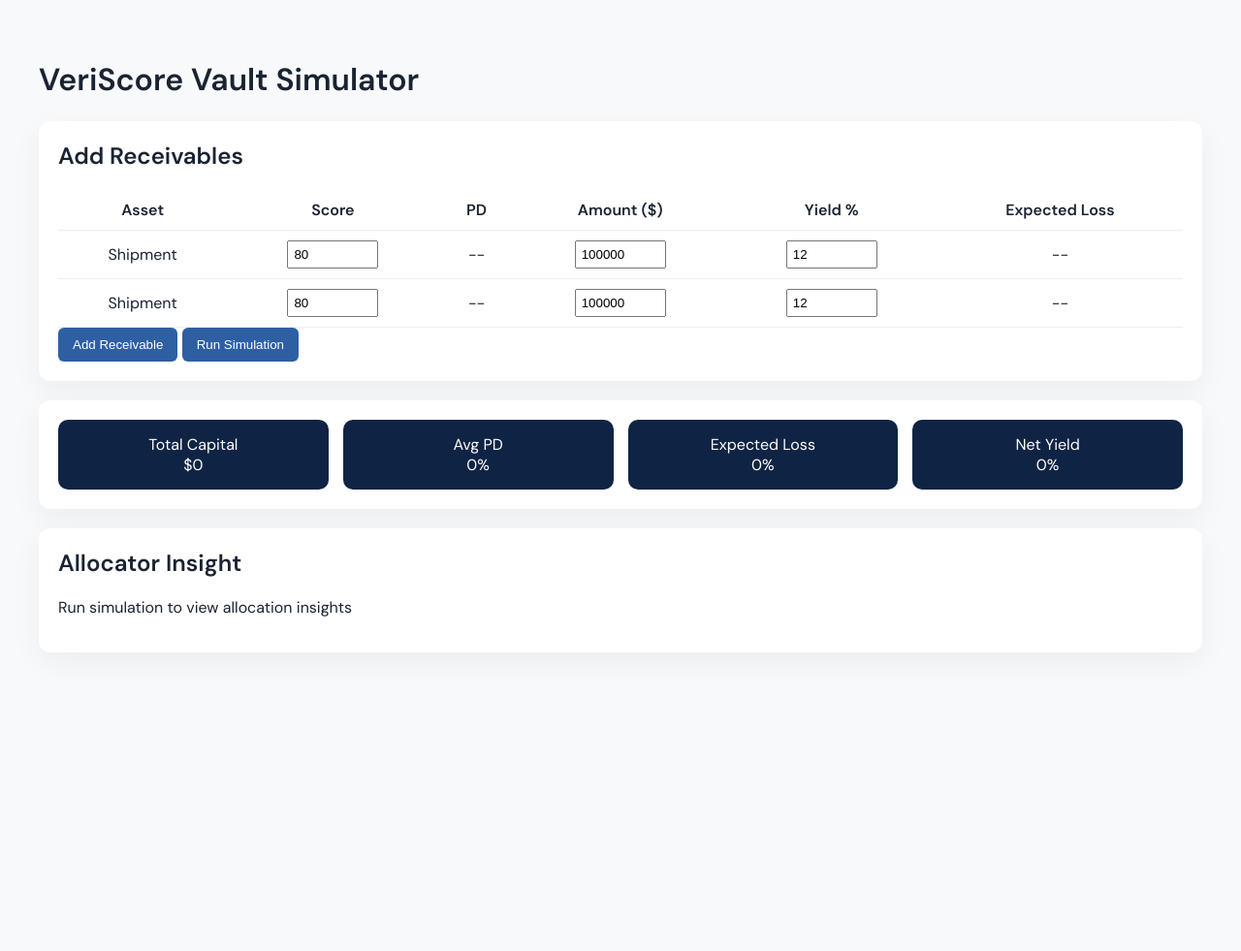
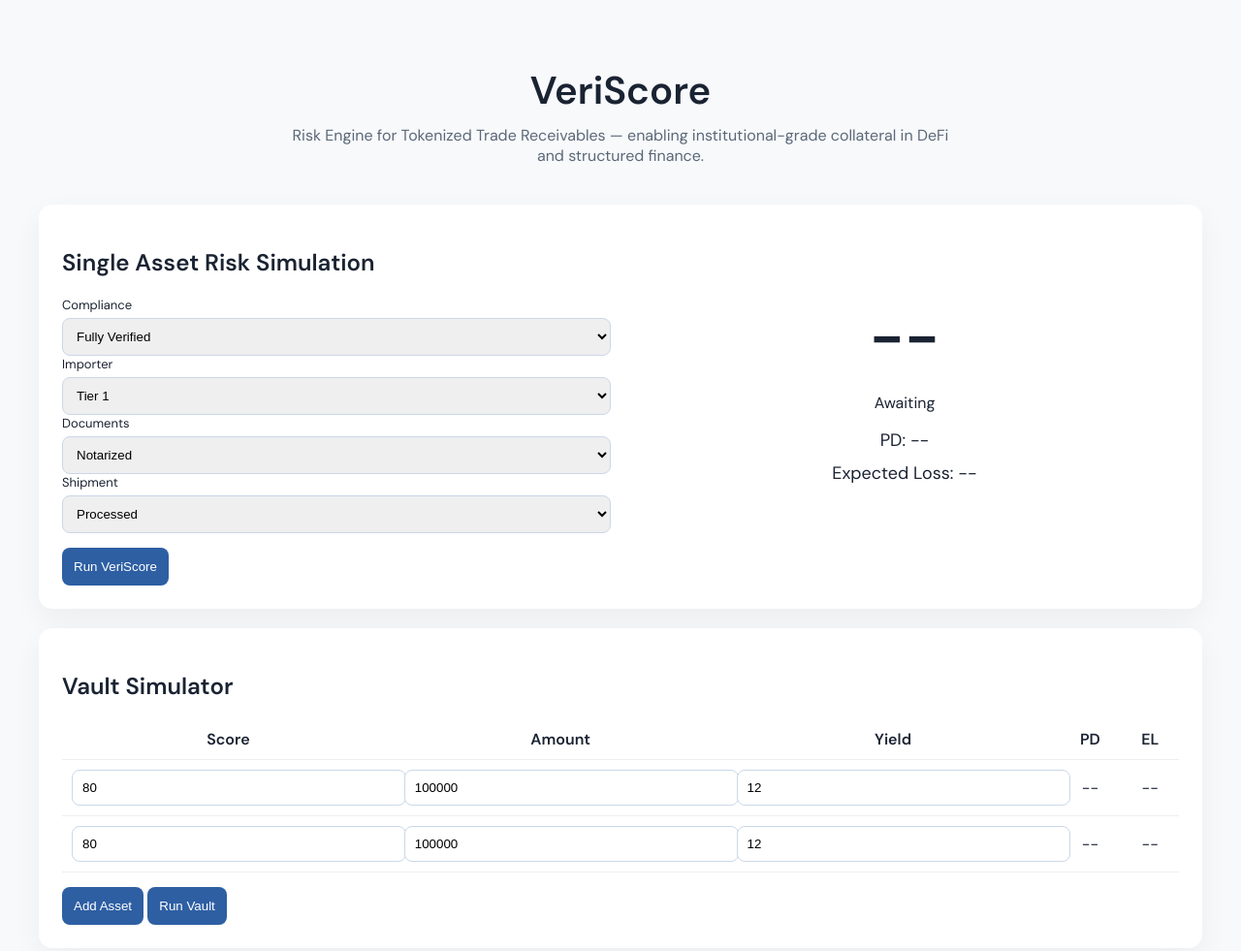
Before and after one commit to VeriPura-2/VeriScore, a plain HTML site: page index.html in a window 1280 px wide. Shown: the top 981 px of the page at 97% size. Before the commit the page ends 800 px from the top, so only its background shows below. Drawn offline with Linux system fonts and the light colour scheme.

Commit message:
Update index.html

```diff
--- a/index.html
+++ b/index.html
@@ -3,68 +3,139 @@
 <head>
 <meta charset="UTF-8">
 <meta name="viewport" content="width=device-width, initial-scale=1.0">
-<title>VeriScore Vault Simulator</title>
+
+<title>VeriScore — Risk Engine for Trade Receivables</title>
 
 <link href="https://fonts.googleapis.com/css2?family=DM+Sans:wght@300;400;500;600&display=swap" rel="stylesheet">
 
 <style>
-body {
-  font-family: 'DM Sans', sans-serif;
-  background: #F8F9FB;
-  margin: 0;
-  padding: 40px;
-  color: #1A2332;
+
+:root{
+--navy:#0F2444;
+--blue:#2E5FA3;
+--bg:#F8F9FB;
+--border:#CBD8E8;
 }
 
-.container { max-width: 1200px; margin: auto; }
-
-.card {
-  background: white;
-  padding: 20px;
-  border-radius: 12px;
-  margin-bottom: 20px;
-  box-shadow: 0 10px 30px rgba(0,0,0,0.05);
+body{
+font-family:'DM Sans',sans-serif;
+background:var(--bg);
+margin:0;
+color:#1A2332;
 }
 
-h2 { margin-top: 0; }
-
-.table {
-  width: 100%;
-  border-collapse: collapse;
+.container{
+max-width:1200px;
+margin:auto;
+padding:40px 20px;
 }
 
-.table th, .table td {
-  padding: 10px;
-  border-bottom: 1px solid #eee;
-  text-align: center;
+.hero{
+text-align:center;
+margin-bottom:40px;
 }
 
-button {
-  padding: 10px 15px;
-  background: #2E5FA3;
-  color: white;
-  border: none;
-  border-radius: 6px;
-  cursor: pointer;
+.hero h1{
+font-size:40px;
+margin-bottom:10px;
 }
 
-input {
-  width: 80px;
-  padding: 5px;
+.hero p{
+color:#5A6878;
+max-width:700px;
+margin:auto;
 }
 
-.summary {
-  display: grid;
-  grid-template-columns: repeat(4,1fr);
-  gap: 15px;
-  text-align: center;
+.card{
+background:white;
+padding:24px;
+border-radius:14px;
+box-shadow:0 10px 30px rgba(0,0,0,0.05);
+margin-bottom:20px;
 }
 
-.metric {
-  background: #0F2444;
-  color: white;
-  padding: 15px;
-  border-radius: 10px;
+.grid{
+display:grid;
+grid-template-columns:1fr 1fr;
+gap:20px;
+}
+
+label{
+font-size:13px;
+display:block;
+margin-bottom:5px;
+}
+
+select,input{
+width:100%;
+padding:10px;
+border-radius:8px;
+border:1px solid var(--border);
+}
+
+button{
+margin-top:15px;
+padding:12px;
+background:var(--blue);
+color:white;
+border:none;
+border-radius:8px;
+cursor:pointer;
+}
+
+.score{
+font-size:64px;
+font-weight:600;
+}
+
+.tag{
+padding:6px 12px;
+border-radius:20px;
+display:inline-block;
+margin-top:10px;
+}
+
+.low{background:#D4EDDA;color:#155724;}
+.medium{background:#FFF3CD;color:#856404;}
+.high{background:#F8D7DA;color:#721C24;}
+
+.metric{
+font-size:18px;
+margin-top:10px;
+}
+
+.table{
+width:100%;
+border-collapse:collapse;
+}
+
+.table th,.table td{
+padding:10px;
+border-bottom:1px solid #eee;
+text-align:center;
+}
+
+.summary{
+display:grid;
+grid-template-columns:repeat(4,1fr);
+gap:15px;
+text-align:center;
+}
+
+.metricBox{
+background:var(--navy);
+color:white;
+padding:15px;
+border-radius:10px;
+}
+
+.api{
+background:#0F2444;
+color:#D6E4F0;
+padding:12px;
+border-radius:8px;
+font-family:monospace;
+font-size:13px;
 }
 
 </style>
@@ -74,112 +145,183 @@ input {
 
 <div class="container">
 
-<h1>VeriScore Vault Simulator</h1>
+<!-- HERO -->
+<div class="hero">
+<h1>VeriScore</h1>
+<p>Risk Engine for Tokenized Trade Receivables — enabling institutional-grade collateral in DeFi and structured finance.</p>
+</div>
 
+<!-- SCORING -->
 <div class="card">
-<h2>Add Receivables</h2>
+<h2>Single Asset Risk Simulation</h2>
+
+<div class="grid">
+
+<div>
+
+<label>Compliance</label>
+<select id="compliance">
+<option value="1">Fully Verified</option>
+<option value="0.8">Minor Gaps</option>
+<option value="0.5">Incomplete</option>
+</select>
+
+<label>Importer</label>
+<select id="importer">
+<option value="1">Tier 1</option>
+<option value="0.8">Established</option>
+<option value="0.5">Unknown</option>
+</select>
+
+<label>Documents</label>
+<select id="docs">
+<option value="1">Notarized</option>
+<option value="0.7">Verified</option>
+<option value="0.4">Unverified</option>
+</select>
+
+<label>Shipment</label>
+<select id="shipment">
+<option value="1">Processed</option>
+<option value="0.7">Chilled</option>
+<option value="0.4">Fresh</option>
+</select>
+
+<button onclick="calculateScore()">Run VeriScore</button>
+
+</div>
+
+<div style="text-align:center">
+<div class="score" id="score">--</div>
+<div id="tag" class="tag">Awaiting</div>
+
+<div class="metric">PD: <span id="pd">--</span></div>
+<div class="metric">Expected Loss: <span id="el">--</span></div>
+</div>
+
+</div>
+</div>
+
+<!-- VAULT -->
+<div class="card">
+<h2>Vault Simulator</h2>
 
 <table class="table" id="table">
 <thead>
 <tr>
-<th>Asset</th>
 <th>Score</th>
+<th>Amount</th>
+<th>Yield</th>
 <th>PD</th>
-<th>Amount ($)</th>
-<th>Yield %</th>
-<th>Expected Loss</th>
+<th>EL</th>
 </tr>
 </thead>
 <tbody id="rows"></tbody>
 </table>
 
-<button onclick="addRow()">Add Receivable</button>
-<button onclick="calculatePortfolio()">Run Simulation</button>
+<button onclick="addRow()">Add Asset</button>
+<button onclick="simulate()">Run Vault</button>
 
 </div>
 
+<!-- SUMMARY -->
 <div class="card summary">
-<div class="metric">Total Capital<br><span id="total">$0</span></div>
-<div class="metric">Avg PD<br><span id="avgpd">0%</span></div>
-<div class="metric">Expected Loss<br><span id="el">0%</span></div>
-<div class="metric">Net Yield<br><span id="yield">0%</span></div>
+<div class="metricBox">Capital<br><span id="cap">$0</span></div>
+<div class="metricBox">Avg PD<br><span id="avgpd">0%</span></div>
+<div class="metricBox">Expected Loss<br><span id="avgel">0%</span></div>
+<div class="metricBox">Net Yield<br><span id="net">0%</span></div>
 </div>
 
+<!-- API -->
 <div class="card">
-<h2>Allocator Insight</h2>
-<p id="insight">Run simulation to view allocation insights</p>
+<h2>API Output</h2>
+<div class="api" id="api">
+{
+  "veriScore": null,
+  "pd": null,
+  "expectedLoss": null
+}
+</div>
 </div>
 
 </div>
 
 <script>
 
-function addRow(){
-  let row = `
-  <tr>
-    <td>Shipment</td>
-    <td><input value="80"></td>
-    <td class="pd">--</td>
-    <td><input value="100000"></td>
-    <td><input value="12"></td>
-    <td class="el">--</td>
-  </tr>
-  `;
-  document.getElementById("rows").innerHTML += row;
+function calculateScore(){
+let c = parseFloat(compliance.value);
+let i = parseFloat(importer.value);
+let d = parseFloat(docs.value);
+let s = parseFloat(shipment.value);
+
+let score = (c*25 + i*20 + d*15 + s*15);
+score = Math.round(score);
+
+let pd = score>=85?0.015:score>=70?0.04:0.08;
+let el = pd*0.3;
+
+scoreEl(score,pd,el);
 }
 
-function calculatePortfolio(){
+function scoreEl(score,pd,el){
+document.getElementById("score").innerText=score;
+document.getElementById("pd").innerText=(pd*100).toFixed(2)+"%";
+document.getElementById("el").innerText=(el*100).toFixed(2)+"%";
 
-  let rows = document.querySelectorAll("#rows tr");
+let tag=document.getElementById("tag");
 
-  let totalCapital = 0;
-  let totalPD = 0;
-  let totalEL = 0;
-  let totalYield = 0;
+if(score>=85){tag.innerText="Prime";tag.className="tag low";}
+else if(score>=70){tag.innerText="Core";tag.className="tag medium";}
+else{tag.innerText="High Risk";tag.className="tag high";}
 
-  rows.forEach(r=>{
-    let score = parseFloat(r.children[1].children[0].value);
-    let amount = parseFloat(r.children[3].children[0].value);
-    let yieldRate = parseFloat(r.children[4].children[0].value)/100;
+document.getElementById("api").innerText=JSON.stringify({
+veriScore:score,
+pd:pd,
+expectedLoss:el
+},null,2);
+}
 
-    let pd;
-    if(score >= 85) pd = 0.015;
-    else if(score >= 70) pd = 0.04;
-    else pd = 0.08;
+function addRow(){
+rows.innerHTML+=`
+<tr>
+<td><input value="80"></td>
+<td><input value="100000"></td>
+<td><input value="12"></td>
+<td class="pd">--</td>
+<td class="el">--</td>
+</tr>`;
+}
 
-    let lgd = 0.3;
-    let el = pd * lgd;
+function simulate(){
+let trs=document.querySelectorAll("#rows tr");
 
-    r.querySelector(".pd").innerText = (pd*100).toFixed(2)+"%";
-    r.querySelector(".el").innerText = (el*100).toFixed(2)+"%";
+let cap=0,pd=0,el=0,y=0;
 
-    totalCapital += amount;
-    totalPD += pd * amount;
-    totalEL += el * amount;
-    totalYield += yieldRate * amount;
-  });
+trs.forEach(r=>{
+let s=parseFloat(r.children[0].children[0].value);
+let a=parseFloat(r.children[1].children[0].value);
+let yr=parseFloat(r.children[2].children[0].value)/100;
 
-  let avgPD = totalPD / totalCapital;
-  let avgEL = totalEL / totalCapital;
-  let netYield = (totalYield / totalCapital) - avgEL;
+let p=s>=85?0.015:s>=70?0.04:0.08;
+let e=p*0.3;
 
-  document.getElementById("total").innerText = "$"+totalCapital.toLocaleString();
-  document.getElementById("avgpd").innerText = (avgPD*100).toFixed(2)+"%";
-  document.getElementById("el").innerText = (avgEL*100).toFixed(2)+"%";
-  document.getElementById("yield").innerText = (netYield*100).toFixed(2)+"%";
+r.children[3].innerText=(p*100).toFixed(2)+"%";
+r.children[4].innerText=(e*100).toFixed(2)+"%";
 
-  let insight = "";
+cap+=a;
+pd+=p*a;
+el+=e*a;
+y+=yr*a;
+});
 
-  if(netYield > 0.08){
-    insight = "High-performing vault. Strong allocation candidate.";
-  } else if(netYield > 0.04){
-    insight = "Balanced risk-return profile.";
-  } else {
-    insight = "Risk outweighs return. Rebalance toward higher scores.";
-  }
+let avgpd=pd/cap;
+let avgel=el/cap;
+let net=(y/cap)-avgel;
 
-  document.getElementById("insight").innerText = insight;
-
+document.getElementById("cap").innerText="$"+cap.toLocaleString();
+document.getElementById("avgpd").innerText=(avgpd*100).toFixed(2)+"%";
+document.getElementById("avgel").innerText=(avgel*100).toFixed(2)+"%";
+document.getElementById("net").innerText=(net*100).toFixed(2)+"%";
 }
 
 addRow();
```
